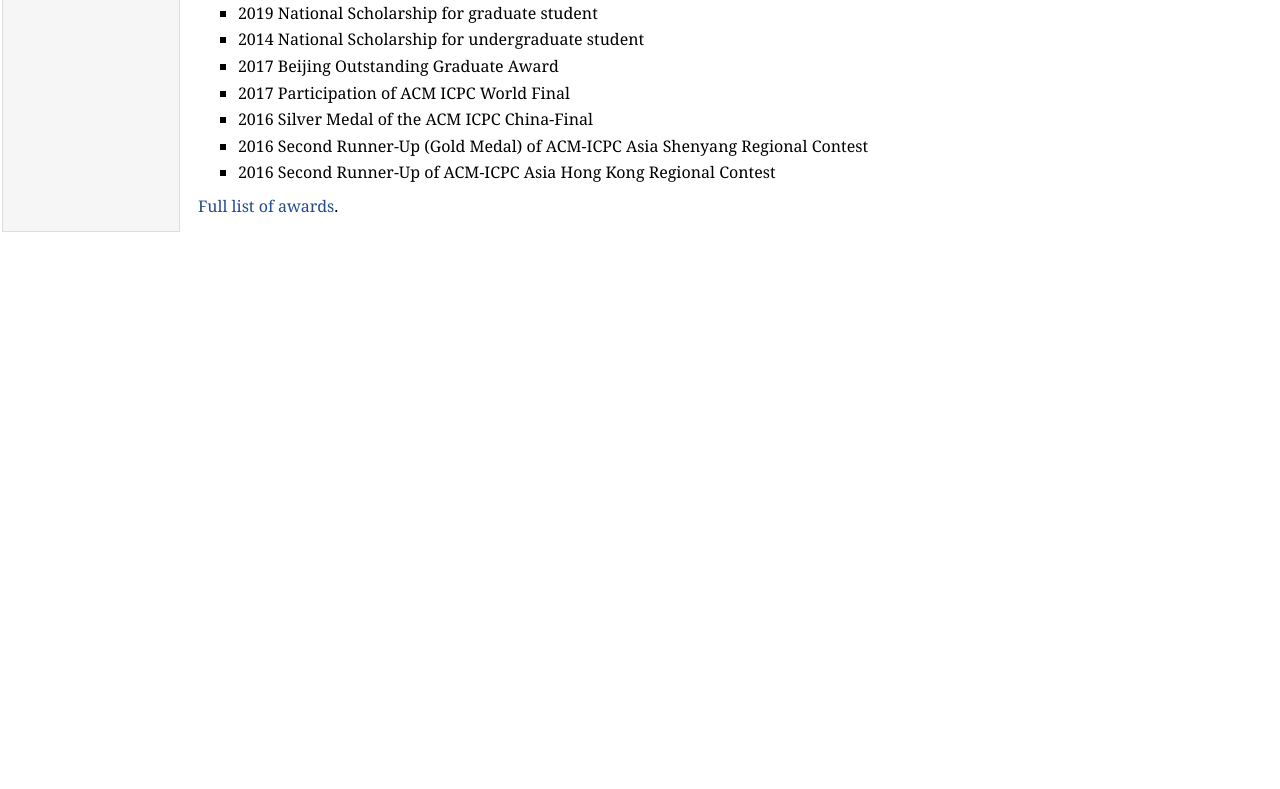
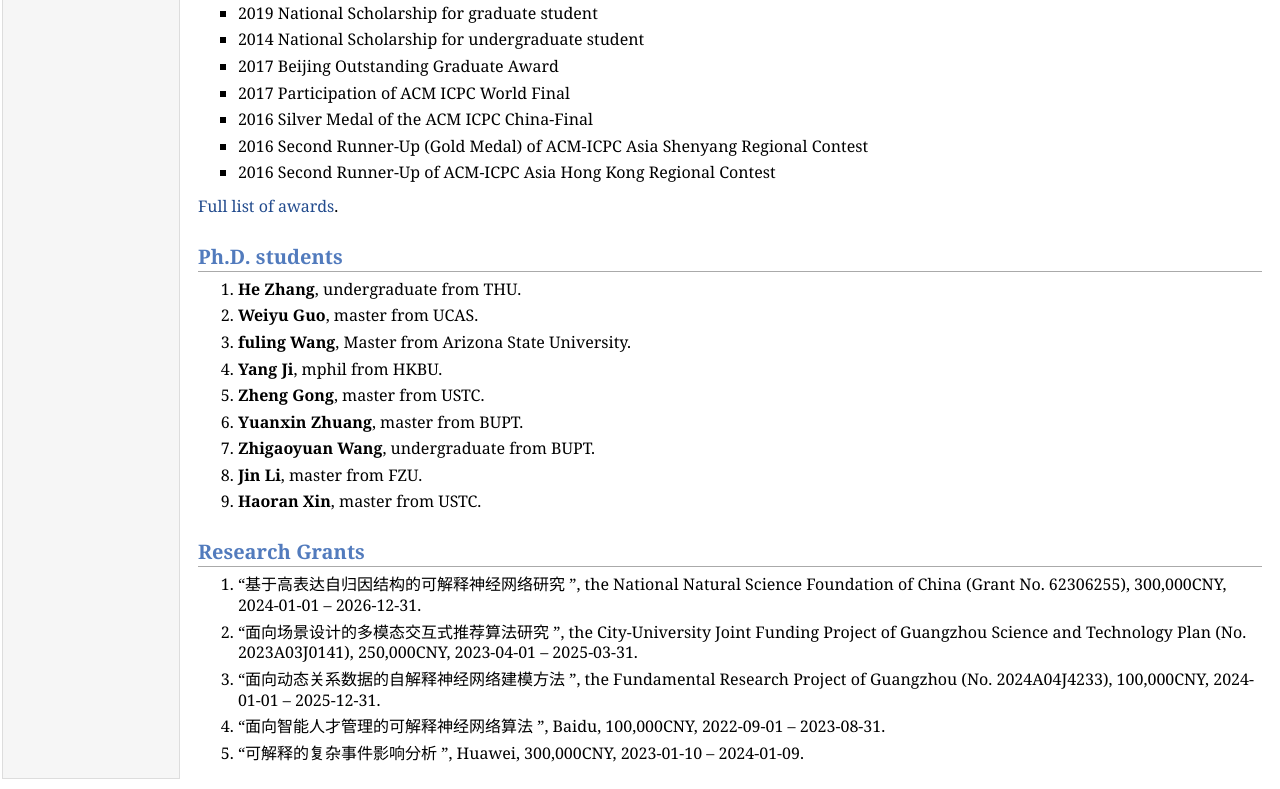
Before and after one commit to sunyinggilly/sunyinggilly.github.io, a plain HTML site: page index.html in a window 1280 px wide. Shown: the part 2666-3455 px from the top of the page. Before the commit the page ends 2908 px from the top, so only its background shows below. Drawn offline with Linux system fonts and the light colour scheme.

Commit message:
Add files via upload

```diff
--- a/index.html
+++ b/index.html
@@ -154,6 +154,40 @@ Some of the honors Dr. Ying Sun has won include Zhuliyuehua Award, Chinese Acade
 </li>
 </ul>
 <p><a href="awards.html">Full list of awards</a>.</p>
+<h2>Ph.D. students</h2>
+<ol>
+<li><p><b>He Zhang</b>, undergraduate from THU.</p>
+</li>
+<li><p><b>Weiyu Guo</b>, master from UCAS.</p>
+</li>
+<li><p><b>fuling Wang</b>, Master from Arizona State University.</p>
+</li>
+<li><p><b>Yang Ji</b>, mphil from HKBU.</p>
+</li>
+<li><p><b>Zheng Gong</b>, master from USTC.</p>
+</li>
+<li><p><b>Yuanxin Zhuang</b>, master from BUPT.</p>
+</li>
+<li><p><b>Zhigaoyuan Wang</b>,  undergraduate from BUPT.</p>
+</li>
+<li><p><b>Jin Li</b>, master from FZU.</p>
+</li>
+<li><p><b>Haoran Xin</b>, master from USTC.</p>
+</li>
+</ol>
+<h2>Research Grants</h2>
+<ol>
+<li><p>&ldquo;基于高表达自归因结构的可解释神经网络研究 &rdquo;, the National Natural Science Foundation of China (Grant No. 62306255), 300,000CNY, 2024-01-01 &ndash; 2026-12-31.</p>
+</li>
+<li><p>&ldquo;面向场景设计的多模态交互式推荐算法研究 &rdquo;, the City-University Joint Funding Project of Guangzhou Science and Technology Plan (No. 2023A03J0141), 250,000CNY, 2023-04-01  &ndash; 2025-03-31.</p>
+</li>
+<li><p>&ldquo;面向动态关系数据的自解释神经网络建模方法 &rdquo;, the Fundamental Research Project of Guangzhou (No. 2024A04J4233), 100,000CNY, 2024-01-01  &ndash; 2025-12-31.</p>
+</li>
+<li><p>&ldquo;面向智能人才管理的可解释神经网络算法 &rdquo;, Baidu, 100,000CNY, 2022-09-01  &ndash; 2023-08-31.</p>
+</li>
+<li><p>&ldquo;可解释的复杂事件影响分析 &rdquo;, Huawei, 300,000CNY, 2023-01-10  &ndash; 2024-01-09.</p>
+</li>
+</ol>
 </td>
 </tr>
 </table>
```
Also changed, not shown: 1 other file.
